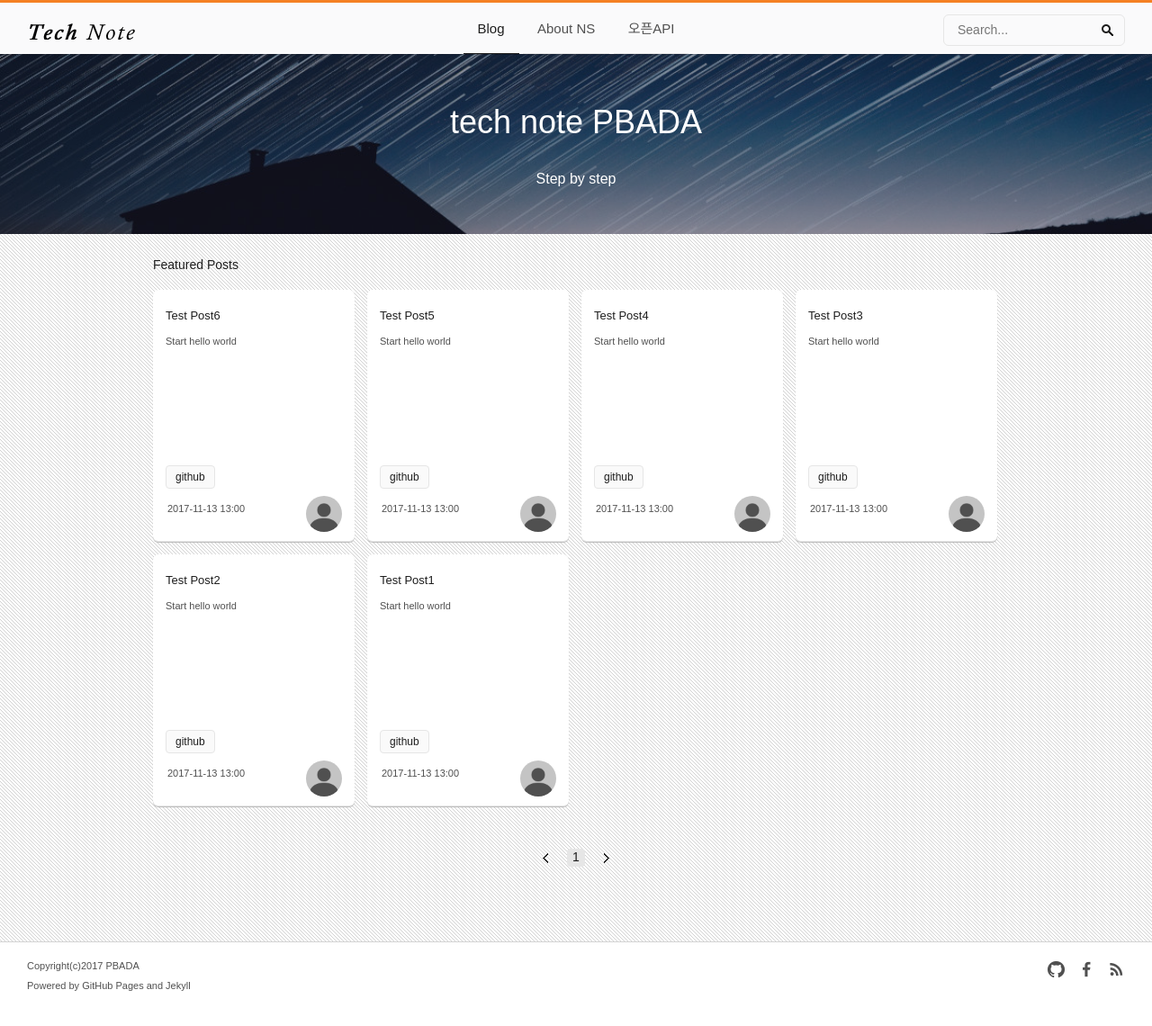
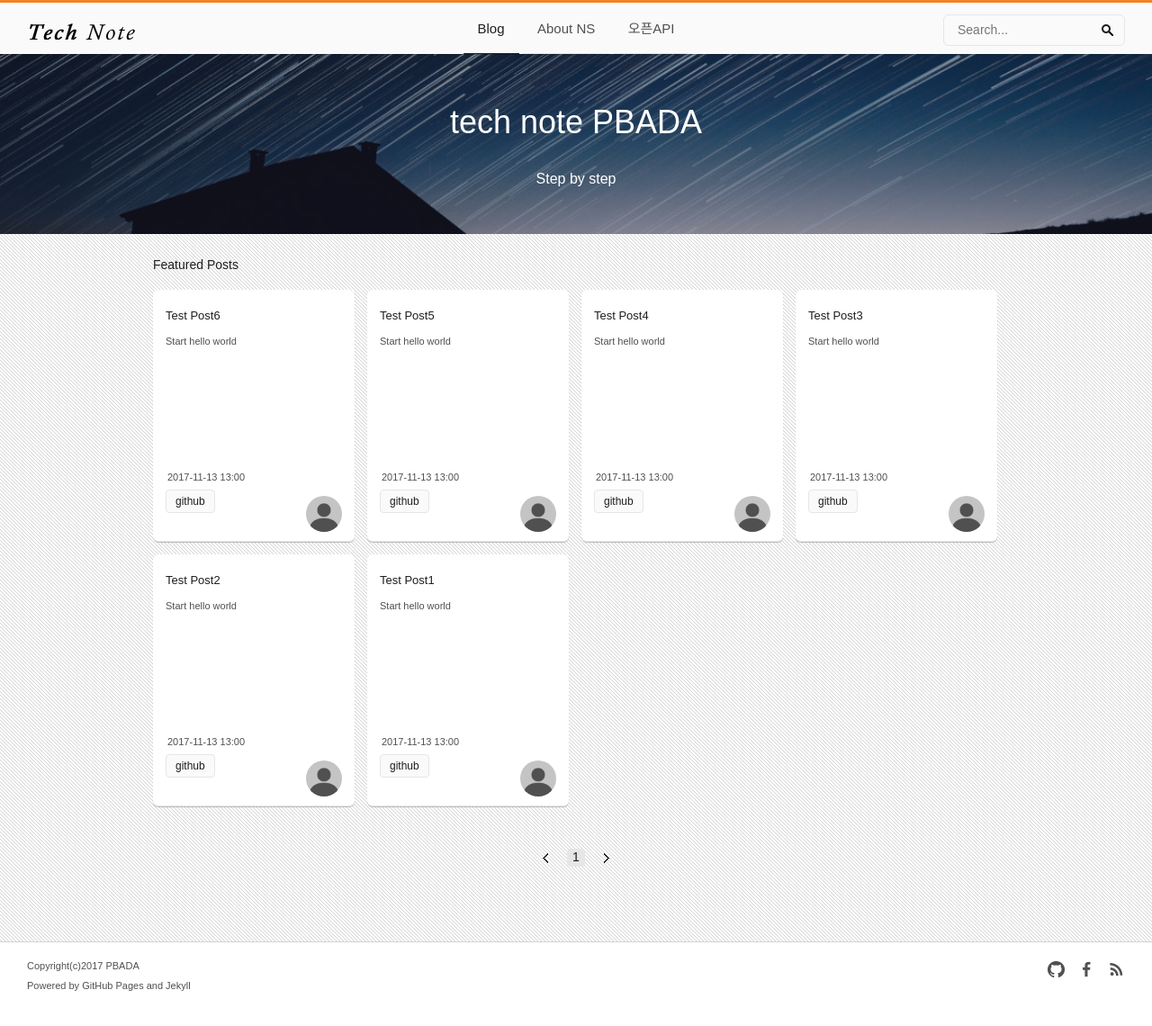
Before and after one commit to nsshopping/nsshopping.github.io, a Jekyll site: the page built from index.html, in a window 1280 px wide and 1146 px high. Shown: the top 1140 px of the window at 90% size. Built offline with Jekyll 4.4.1, drawn with Linux system fonts in a browser that asks for light colours; some web fonts are replaced; the list of posts is cut into pages by our own code; comment, search, counter and statistics services are not loaded.

Commit message:
Update item.html

```diff
--- a/_includes/item.html
+++ b/_includes/item.html
@@ -4,18 +4,18 @@
             <h3 class="post-title">{{ post.title }}</h3>
             <p class="post-excerpt">{{ post.excerpt | strip_html | truncatewords: 75 }}</p>
         </a>
+         <div class="post-info">
+            <p class="post-date">{{ post.date | date: '%Y-%m-%d %H:%M' }}</p>
+            {% if site.discus-identifier %}
+             <a href="{{ site.url }}{{ site.baseurl }}{{ post.url }}#disqus_thread" data-disqus-identifier="{{ post.id }}"></a>
+            {% endif %}
+        </div>
         <p class="post-tags">
             {% for tag in post.tags %}
                 <a href="{{ site.baseurl }}/tags/{{ tag }}" title="{{ tag }}"
                    class="tag tag-{{ tag }}">{{ tag }}</a>
             {% endfor %}
         </p>
-        <div class="post-info">
-            <p class="post-date">{{ post.date | date: '%Y-%m-%d %H:%M' }}</p>
-            {% if site.discus-identifier %}
-             <a href="{{ site.url }}{{ site.baseurl }}{{ post.url }}#disqus_thread" data-disqus-identifier="{{ post.id }}"></a>
-            {% endif %}
-        </div>
         <div class="post-meta">
             {% assign author = site.authors | where: 'name', post.author | first %}
             <a href="{{ site.baseurl }}/authors/{{ post.author }}">
```
